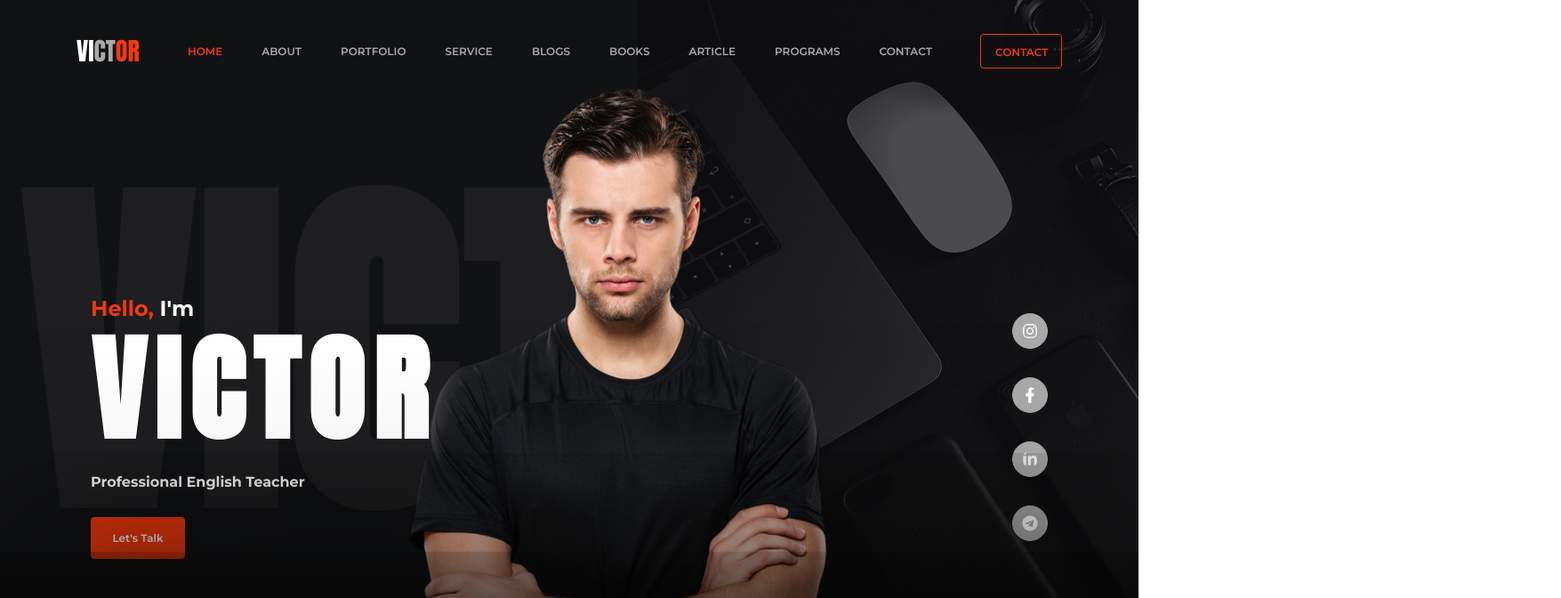
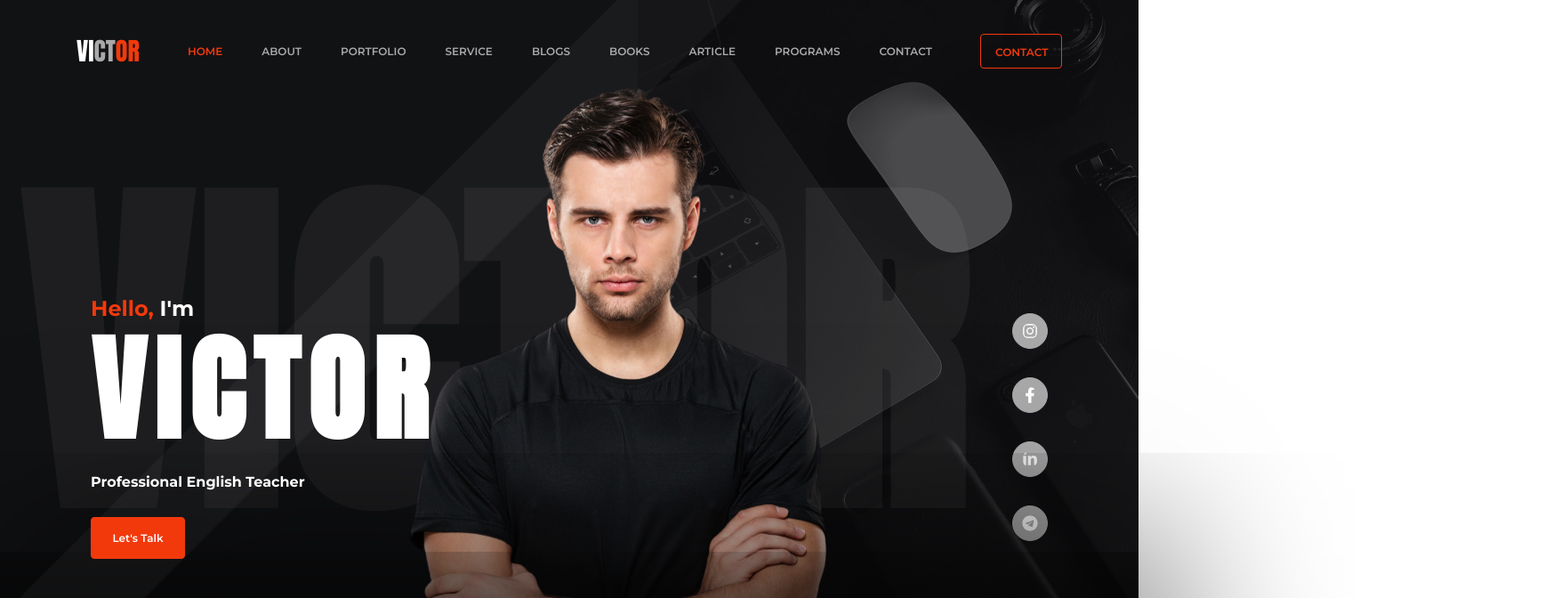
Before and after one commit to Asliddin-Coder/victor.com, a React (Vite) app: page / in a window 1280 px wide. Shown: the top 672 px of the page at 89% size, 1755 px wide, since content can reach past the window. Built offline with nearby package versions, Linux system fonts and the light colour scheme.

Commit message:
hero desktop version completed

```diff
--- a/src/assets/styles/components/_button.scss
+++ b/src/assets/styles/components/_button.scss
@@ -14,6 +14,9 @@
     color: $color-primary-main;
     transition: box-shadow 3ms ease-in-out;
     padding: 1.2rem 1.6rem;
+    user-select: none;
+    -webkit-user-select: none;
+    -ms-user-select: none;
 
     @media screen and (max-width: 576px) {
         display: none;
@@ -29,6 +32,7 @@
 
     &:hover {
         box-shadow: 0px 0px 20px $color-primary-main;
+        text-shadow: 0px 0px 20px $color-primary-main;
         cursor: pointer;
     }
 }
@@ -43,6 +47,9 @@
     color: $color-text-white;
     border: 1px solid $color-primary-main;
     border-radius: .4rem;
+    user-select: none;
+    -webkit-user-select: none;
+    -ms-user-select: none;
 
     &:hover {
         box-shadow: 0px 0px 20px $color-primary-main;
--- a/src/components/hero/Hero.jsx
+++ b/src/components/hero/Hero.jsx
@@ -17,6 +17,12 @@ const Hero = () => {
           {/* Hello end */}
           {/* TEXT */}
           <h1 className={styles.placeholder}>VICTOR</h1>
+          {/* Lines */}
+          <div className={styles.lines}>
+            <div className={styles.line}>A</div>
+            <div className={styles.line}>BB</div>
+            <div className={styles.line}>C</div>
+          </div>
           {/* Images */}
           <img id={styles.person} src={person} alt="" />
           <img id={styles.backImg} src={backImg} alt="" />
--- a/src/components/hero/Hero.module.scss
+++ b/src/components/hero/Hero.module.scss
@@ -19,7 +19,7 @@
             right: 0;
             width: 56.3rem;
             height: 84rem;
-            z-index: 1;
+            z-index: 2;
         }
 
         #person {
@@ -28,7 +28,7 @@
             right: 35rem;
             width: 47rem;
             height: auto;
-            z-index: 2;
+            z-index: 3;
         }
 
         .placeholder {
@@ -38,13 +38,38 @@
             font-size: 40rem;
             font-family: $font-primary;
             letter-spacing: 1rem;
+            z-index: 3;
             opacity: 0.05;
+        }
+
+        .lines {
+            width: 200%;
+            display: flex;
+            align-items: center;
+            justify-content: center;
+            user-select: none;
+            -webkit-user-select: none;
+            -ms-user-select: none;
+            z-index: 33;
+
+            .line {
+                position: absolute;
+                top: -10rem;
+                width: 200%;
+                height: 10rem;
+                background: #fff;
+                opacity: 0.01;
+                transform: rotate(-45deg);
+            }
         }
 
         .hello {
             display: flex;
             flex-direction: column;
-            z-index: 3;
+            z-index: 35;
+            user-select: none;
+            -webkit-user-select: none;
+            -ms-user-select: none;
 
             #first {
                 color: $color-primary-main;
@@ -88,7 +113,7 @@
             }
         }
 
-        .bottomBox{
+        .bottomBox {
             position: absolute;
             bottom: 0;
             left: 0;
```
Lines whose indentation alone changed are shown as unchanged.
